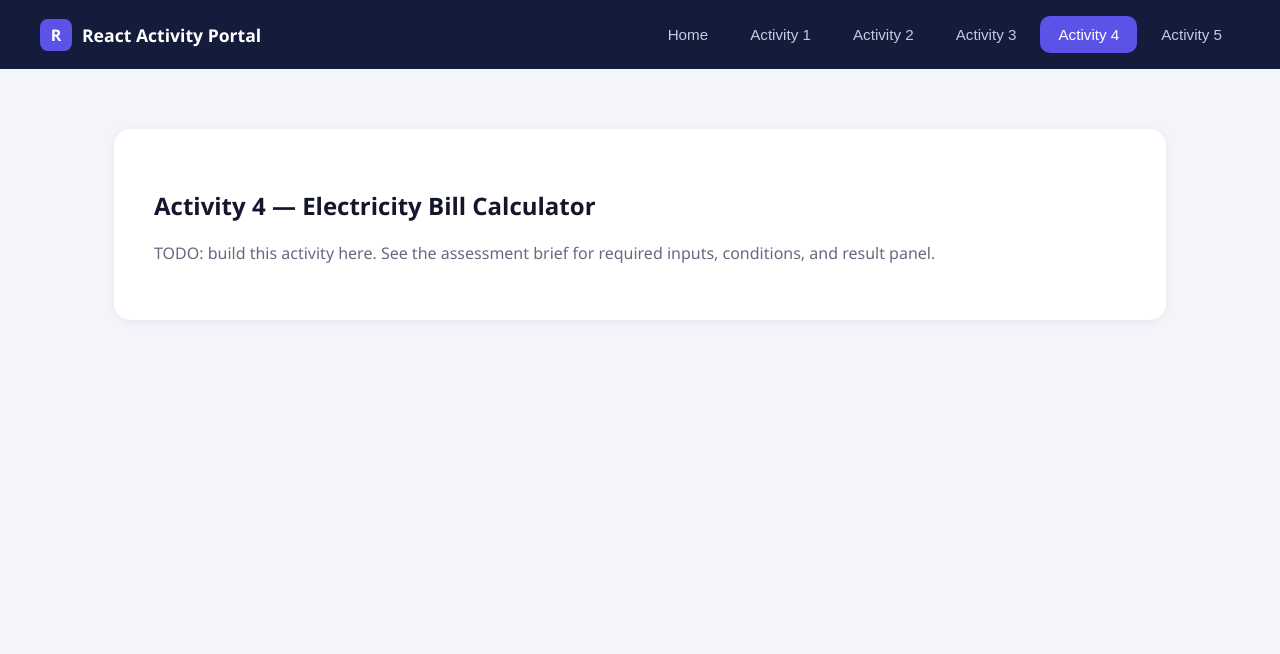
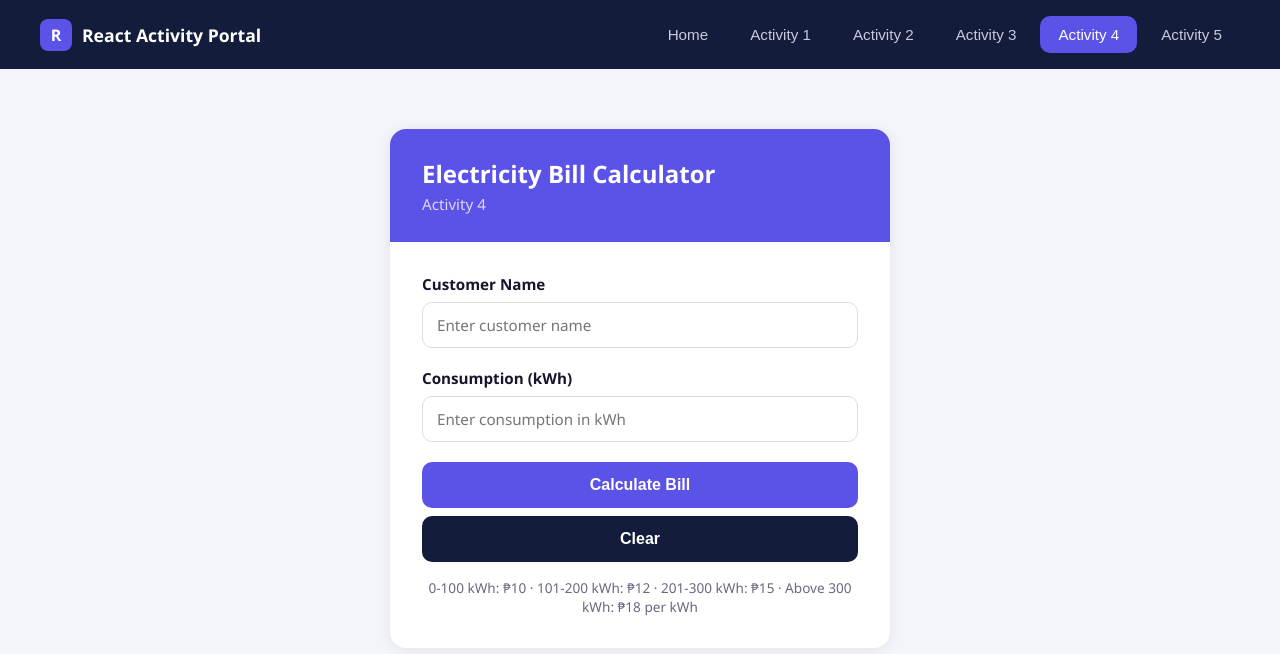
Before and after one commit to davidjamesdeocampo-coder/react-activity-portal, a React (Vite) app: page / in a window 1280 px wide. Both pictures are taken after a click on the button "Activity 4". Shown: the top 654 px of the page. Built offline with nearby package versions, Linux system fonts and the light colour scheme.

Commit message:
4th-activity

```diff
--- a/src/pages/ElectricityBill.jsx
+++ b/src/pages/ElectricityBill.jsx
@@ -1,8 +1,137 @@
+import { useState } from "react";
+
 export default function ElectricityBill() {
+  const [customerName, setCustomerName] = useState("");
+  const [consumption, setConsumption] = useState("");
+  const [message, setMessage] = useState("");
+  const [messageType, setMessageType] = useState(""); // "error" | "success"
+  const [result, setResult] = useState(null);
+
+  function handleCalculate() {
+    if (customerName.trim() === "" || consumption.trim() === "") {
+      setMessage("Please enter customer name and consumption.");
+      setMessageType("error");
+      setResult(null);
+      return;
+    }
+
+    const kwh = Number(consumption);
+
+    if (isNaN(kwh) || kwh < 0) {
+      setMessage("Consumption must be a valid non-negative number.");
+      setMessageType("error");
+      setResult(null);
+      return;
+    }
+
+    let rate;
+    if (kwh <= 100) rate = 10;
+    else if (kwh <= 200) rate = 12;
+    else if (kwh <= 300) rate = 15;
+    else rate = 18;
+
+    const totalBill = kwh * rate;
+    const usageStatus =
+      totalBill >= 5000 ? "High Electricity Usage" : "Normal Electricity Usage";
+
+    setResult({
+      name: customerName,
+      consumption: kwh,
+      rate,
+      totalBill,
+      usageStatus,
+    });
+
+    setMessage("Bill calculated!");
+    setMessageType("success");
+  }
+
+  function handleClear() {
+    setCustomerName("");
+    setConsumption("");
+    setMessage("");
+    setMessageType("");
+    setResult(null);
+  }
+
   return (
-    <div className="activity-placeholder">
-      <h2>Activity 4 — Electricity Bill Calculator</h2>
-      <p>TODO: build this activity here. See the assessment brief for required inputs, conditions, and result panel.</p>
+    <div className="activity-page">
+      <div className="auth-card">
+        <div className="auth-header">
+          <h2>Electricity Bill Calculator</h2>
+          <p>Activity 4</p>
+        </div>
+
+        <div className="auth-body">
+          <div className="form-group">
+            <label>Customer Name</label>
+            <input
+              type="text"
+              placeholder="Enter customer name"
+              value={customerName}
+              onChange={(e) => setCustomerName(e.target.value)}
+            />
+          </div>
+
+          <div className="form-group">
+            <label>Consumption (kWh)</label>
+            <input
+              type="number"
+              placeholder="Enter consumption in kWh"
+              value={consumption}
+              onChange={(e) => setConsumption(e.target.value)}
+            />
+          </div>
+
+          {message && (
+            <div
+              className={
+                messageType === "error"
+                  ? "alert alert-error"
+                  : "alert alert-success"
+              }
+            >
+              {message}
+            </div>
+          )}
+
+          <div className="button-row">
+            <button className="btn-primary" onClick={handleCalculate}>
+              Calculate Bill
+            </button>
+            <button className="btn-secondary" onClick={handleClear}>
+              Clear
+            </button>
+          </div>
+
+          {result && (
+            <div className="welcome-panel">
+              <h3>Result</h3>
+              <p>
+                <strong>Customer Name:</strong> {result.name}
+              </p>
+              <p>
+                <strong>Consumption:</strong> {result.consumption} kWh
+              </p>
+              <p>
+                <strong>Rate Applied:</strong> ₱{result.rate} per kWh
+              </p>
+              <p>
+                <strong>Total Bill:</strong> ₱
+                {result.totalBill.toLocaleString()}
+              </p>
+              <p>
+                <strong>Usage Status:</strong> {result.usageStatus}
+              </p>
+            </div>
+          )}
+
+          <p className="hint-text">
+            0-100 kWh: ₱10 · 101-200 kWh: ₱12 · 201-300 kWh: ₱15 · Above 300
+            kWh: ₱18 per kWh
+          </p>
+        </div>
+      </div>
     </div>
   );
 }
```
Also changed, not shown: 1 other file (tests, documents, lock files or other folders).
